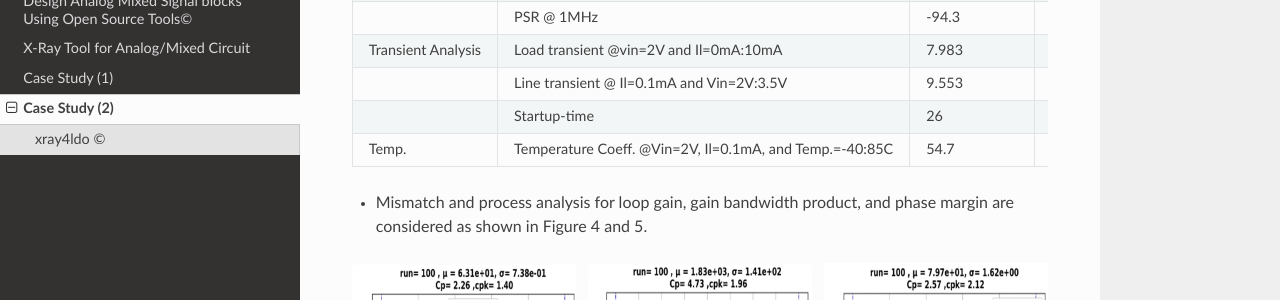
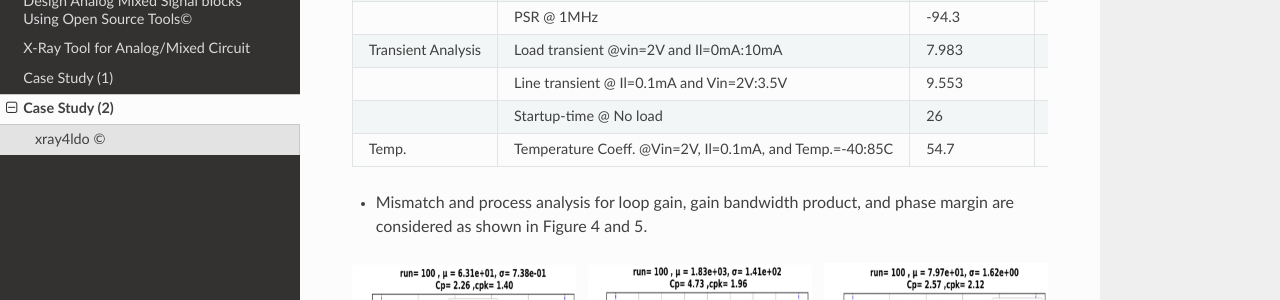
Before and after one commit to Ahmedredamohamed2022/Manual_Lab, a Sphinx documentation site: the page built from docs/source/xray4ldo.rst, in a window 1280 px wide and 900 px high, scrolled down 2220 px. Shown: the part 151-451 px from the top of the window. Built offline with Sphinx 7.4.7 and the Read the Docs theme 2.0.0, drawn with Linux system fonts in a browser that asks for light colours.

Commit message:
Update xray4ldo.rst

```diff
--- a/docs/source/xray4ldo.rst
+++ b/docs/source/xray4ldo.rst
@@ -100,7 +100,7 @@ xray4ldo ©
      - 9.553
      - (mV)
    * -
-     - Startup-time
+     - Startup-time @ No load
      - 26
      - (usec)
 
```
